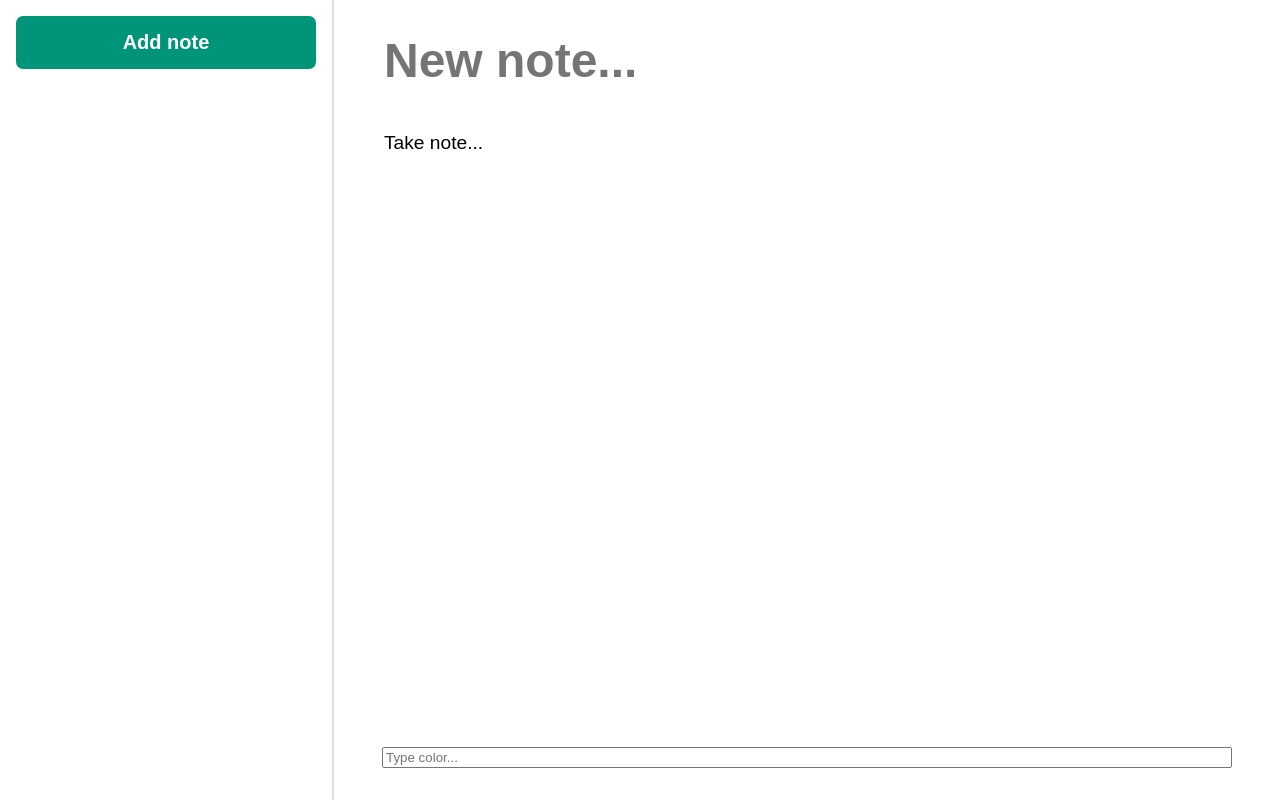
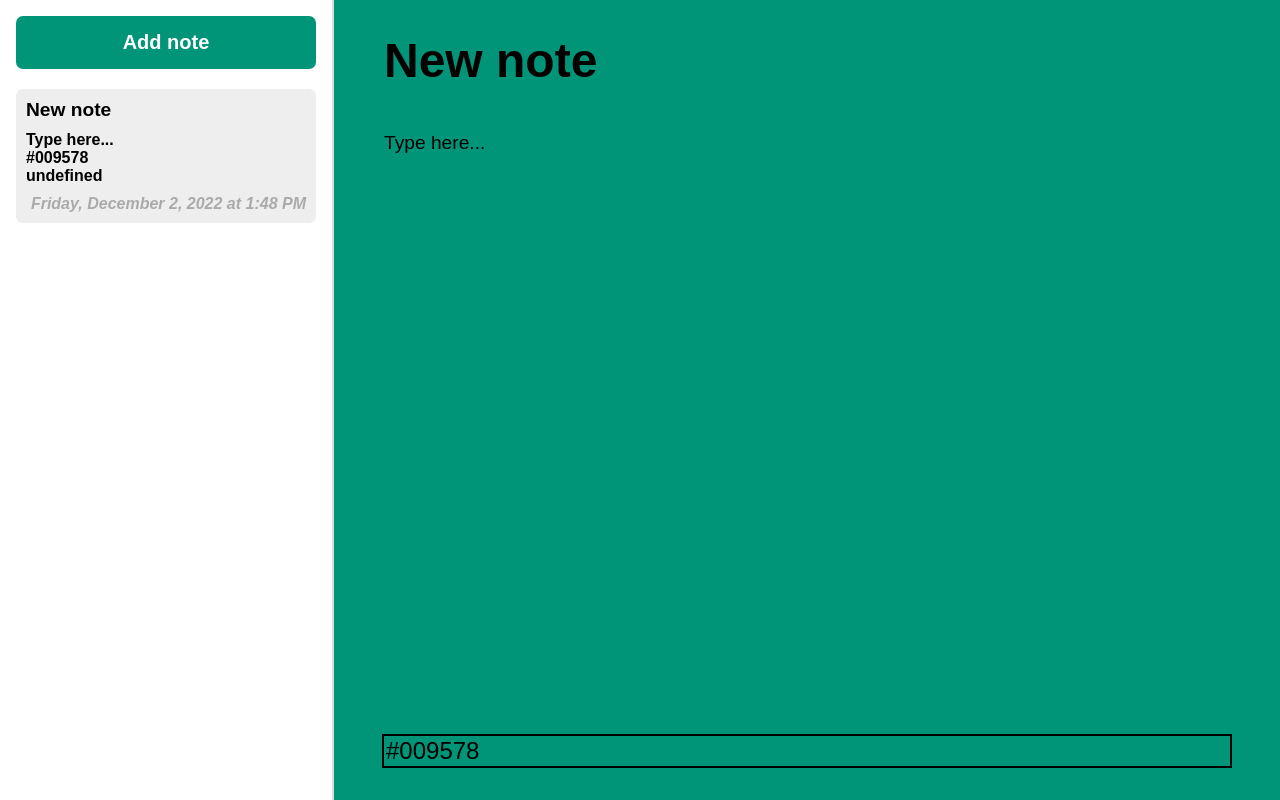
Before and after one commit to JakubMizera/Programownie-w-JavaScript, a plain HTML site: page lab4/index.html in a window 1280 px wide. Both pictures are taken after a click on the button "Add note". Drawn offline with Linux system fonts and the light colour scheme.

Commit message:
notes - hobbit

```diff
--- /dev/null
+++ b/lab4/js/App.js
@@ -0,0 +1,69 @@
+import NotesView from "./NotesView.js";
+import NotesAPI from "./notesAPI.js";
+
+export default class App {
+    constructor(root) {
+        this.notes = [];
+        this.activeNote = null;
+        this.view = new NotesView(root, this._handlers());
+
+        this._refreshNotes();
+    }
+
+    _refreshNotes() {
+        const notes = NotesAPI.getAllNotes();
+
+        this._setNotes(notes);
+
+        if (notes.length > 0) {
+            this._setActiveNote(notes[0]);
+        };
+    }
+
+    _setNotes(notes) {
+        this.notes = notes;
+        this.view.updateNoteList(notes);
+        this.view.updateNotePreviewVisibility(notes.length > 0);
+    }
+
+    _setActiveNote(note) {
+        this.activeNote = note;
+        this.view.updateActiveNote(note);
+    }
+
+    _handlers() {
+        return {
+            onNoteSelect: noteId => {
+                console.log("Note selected:" + noteId);
+                const selectedNote = this.notes.find(note => note.id == noteId);
+                this._setActiveNote(selectedNote);
+            },
+            onNoteAdd: () => {
+                console.log("Note added");
+                const newNote = {
+                    title: "New note",
+                    body: "Type here...",
+                    color: "#009578",
+                };
+
+                NotesAPI.saveNote(newNote);
+                this._refreshNotes();
+            },
+            onNoteEdit: (title, body, color) => {
+                console.log(title, body, color);
+                NotesAPI.saveNote({
+                    id: this.activeNote.id,
+                    title,
+                    body,
+                    color,
+                });
+                this._refreshNotes();
+            },
+            onNoteDelete: noteId => {
+                console.log("Note deleted:" + noteId);
+                NotesAPI.deleteNote(noteId);
+                this._refreshNotes();
+            },
+        };
+    }
+};
--- a/lab4/js/NotesView.js
+++ b/lab4/js/NotesView.js
@@ -37,5 +37,86 @@ export default class NotesView {
                 this.onNoteEdit(updatedTitle, updatedBody, updatedColor);
             });
         });
+
+        this.updateNotePreviewVisibility(false);
+
     };
+
+    _createListItemHTML(id, title, body, color, pin, updated) {
+        const MAX_BODY_LENGTH = 60;
+
+        return `
+            <div class="notes__list-item" data-note-id="${id}">
+                <div class="notes__small-title">${title}</div>
+                <div class="notes__small-body">
+                    ${body.substring(0, MAX_BODY_LENGTH)}
+                    ${body.length > MAX_BODY_LENGTH ? "..." : ""}
+                </div>
+                <div class="notes__small-color">${color}</div>
+                <div class="notes__small-pin">${pin}</div>
+                <div class="notes__small-updated">
+                    ${updated.toLocaleString(undefined, { dateStyle: "full", timeStyle: "short" })}
+                </div>
+            </div>
+        `;
+    }
+
+    updateNoteList(notes) {
+        const notesListContainer = this.root.querySelector(".notes__list");
+
+        //Empty list
+        notesListContainer.innerHTML = " ";
+
+        for (const note of notes) {
+            const html = this._createListItemHTML(
+                note.id,
+                note.title,
+                note.body,
+                note.color,
+                note.pin,
+                new Date(note.updated));
+
+            notesListContainer.insertAdjacentHTML("beforeend", html);
+        }
+
+        //Add select/delete events for each list item
+        notesListContainer.querySelectorAll(".notes__list-item").forEach(noteListItem => {
+            noteListItem.addEventListener('click', () => {
+                this.onNoteSelect(noteListItem.dataset.noteId);
+            });
+
+            noteListItem.addEventListener('dblclick', () => {
+                const doDelete = confirm("Do you want to delete this note?");
+
+                if (doDelete) {
+                    this.onNoteDelete(noteListItem.dataset.noteId);
+                }
+            })
+        });
+    }
+
+    updateActiveNote(note) {
+        this.root.querySelector(".notes__title").value = note.title;
+        this.root.querySelector(".notes__body").value = note.body;
+        this.root.querySelector(".notes__color").value = note.color;
+        //this.root.querySelector(".notes__pin").value = note.pin;
+
+        //Setting up background color for selected note
+        [this.root.querySelector(".notes__title"),
+        this.root.querySelector(".notes__body"),
+        this.root.querySelector(".notes__color"),
+        this.root.querySelector(".notes__preview")].forEach(noteListItem => {
+            noteListItem.style.backgroundColor = note.color;
+        });
+
+        this.root.querySelectorAll(".notes__list-item").forEach(noteListItem => {
+            noteListItem.classList.remove("notes__list-item--selected");
+        });
+
+        this.root.querySelector(`.notes__list-item[data-note-id="${note.id}"]`).classList.add("notes__list-item--selected");
+    }
+
+    updateNotePreviewVisibility(visible) {
+        this.root.querySelector(".notes__preview").style.visibility = visible ? "visible" : "hidden";
+    }
 };
--- a/lab4/js/main.js
+++ b/lab4/js/main.js
@@ -1,28 +1,4 @@
-import NotesAPI from './NotesAPI.js';
-import NotesView from './NotesView.js';
+import App from "./App.js";
 
-NotesAPI.saveNote({
-    id: 28511,
-    title: "changed title",
-    body: "im updated note",
-    color: "red",
-    pin: false,
-})
-
-// NotesAPI.deleteNote(624700);
-
-console.log(NotesAPI.getAllNotes())
-
-
-
-const app = document.getElementById("app");
-const view = new NotesView(app, {
-    onNoteAdd() {
-        console.log('lets add a new note')
-    },
-    onNoteEdit(newTitle, newBody, newColor) {
-        console.log(newTitle);
-        console.log(newBody);
-        console.log(newColor);
-    }
-})
+const root = document.getElementById("app");
+const app = new App(root);
--- a/lab4/main.css
+++ b/lab4/main.css
@@ -40,8 +40,6 @@ body {
 
 .notes__list-item {
     cursor: pointer;
-    background-color: #e9e8e8;
-    border-radius: 7px;
 }
 
 .notes__list-item--selected {
@@ -59,7 +57,9 @@ body {
     font-size: 1.2em;
 }
 
-.notes__small-body {
+.notes__small-body,
+.notes__small-color,
+.notes__small-pin {
     padding: 0 10px;
 }
 
@@ -95,3 +95,9 @@ body {
     margin-top: 2em;
     resize: none;
 }
+
+.notes__color {
+    outline: none;
+    border: 2px solid black;
+    font-size: 1.5rem;
+}
```
